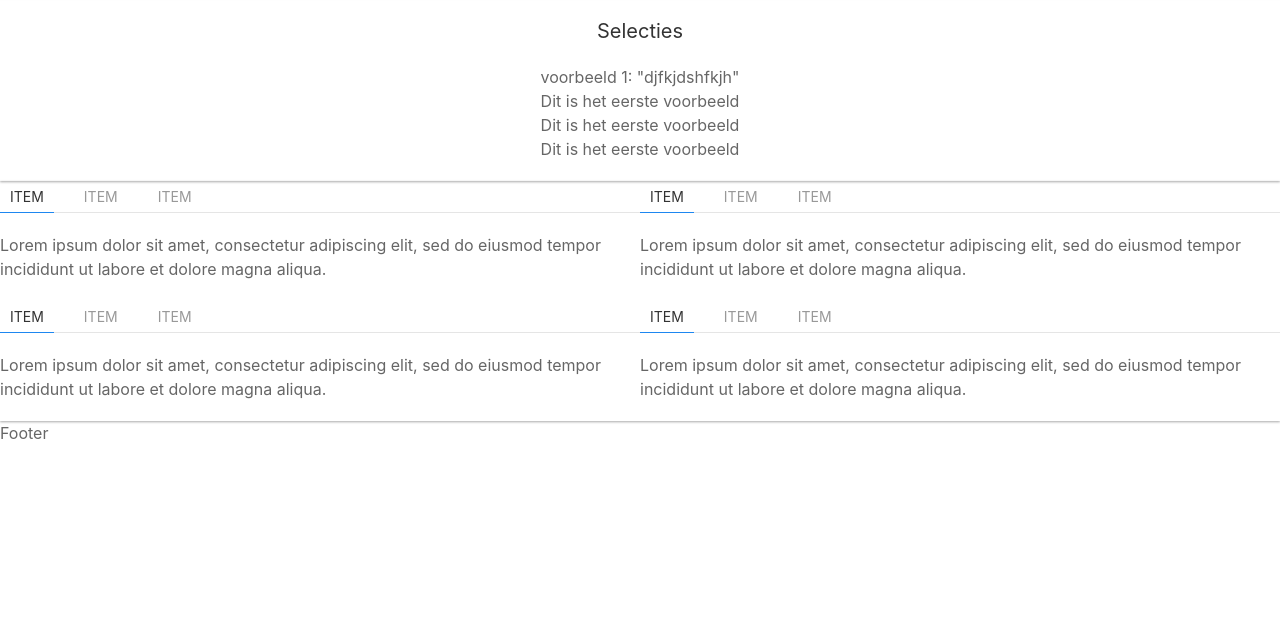
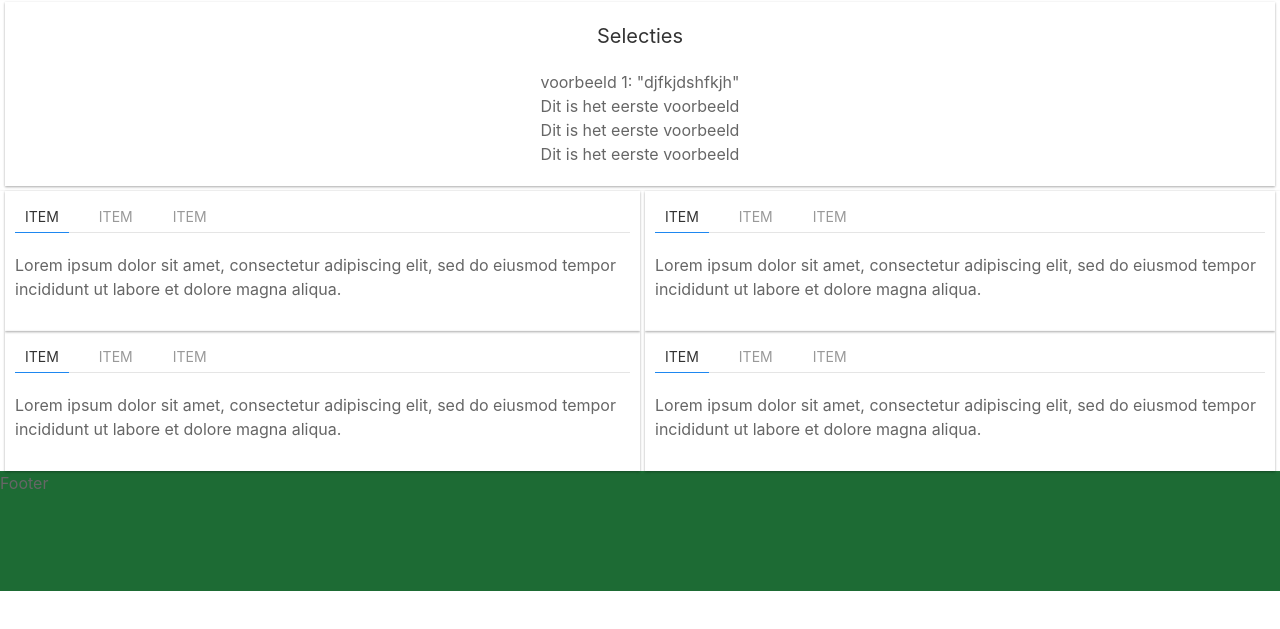
Before and after one commit to YassinRian/UIKIT_opmaak, a website built with Parcel: page index.html in a window 1280 px wide. Shown: the part 163-792 px from the top of the page. Built offline with nearby package versions, Linux system fonts and the light colour scheme.

Commit message:
laatste aanpassing

```diff
--- a/index.html
+++ b/index.html
@@ -116,7 +116,7 @@
 <!-- Content --------------------------------------------------------------------------------------------------------------------------------------------------------------------------------->
     <div class="uk-grid-collapse uk-child-width-1-2@s card-1" uk-grid>
     <div>
-        <div class="box a">
+        <div class="boxac boxa card-1">
           <ul uk-tab>
             <li><a href="#">Item</a></li>
             <li><a href="#">Item</a></li>
@@ -130,7 +130,7 @@
         </div>
     </div>
     <div>
-        <div class="box a">
+        <div class="boxbd boxb card-1">
           <ul uk-tab>
             <li><a href="#">Item</a></li>
             <li><a href="#">Item</a></li>
@@ -145,7 +145,7 @@
     </div>
 
       <div>
-        <div class="box a">
+        <div class="boxac boxc card-1">
           <ul uk-tab>
             <li><a href="#">Item</a></li>
             <li><a href="#">Item</a></li>
@@ -160,7 +160,7 @@
     </div>
 
     <div>
-      <div class="box a">
+      <div class="boxbd boxd card-1">
         <ul uk-tab>
           <li><a href="#">Item</a></li>
           <li><a href="#">Item</a></li>
--- a/src/style.css
+++ b/src/style.css
@@ -1,6 +1,11 @@
 .header {
   background-color: #1d6b34 !important;
   height: 80px;
+}
+
+.footer {
+  height: 120px;
+  background-color: #1d6b34;
 }
 
 .title {
@@ -47,23 +52,22 @@
 }
 .subheader {
   padding: 20px;
+  margin: 5px;
+}
+
+.boxac {
+  padding: 10px;
+  margin-left: 5px;
+}
+
+.boxbd {
+  padding: 10px;
+  margin-left: 5px;
+  margin-right: 5px;
 }
 
 /*
 
-
-
-
-
-.subheader {
-  grid-column: col 1 / span 4;
-  grid-row: row 3;
-  display: flex;
-  flex-direction: column;
-  justify-content: center;
-  align-items: center;
-  padding: 20px;
-}
 
 .sidebar {
   grid-column: col 1 / span 2;
@@ -72,23 +76,8 @@
   background-color: rgba(29, 107, 52, 0.7);
 }
 
-.content {
-  display: grid;
-  grid-row: row 4;
-  grid-column: col 1 / span 4;
-  grid-gap: 10px;
-  z-index: 1;
-  padding: 5px;
-  grid-template-areas: "boxa boxa boxb boxb" "boxc boxc boxd boxd";
-}
 
 
-.footer {
-  grid-column: col 1 / span 4;
-  grid-row: row 5;
-  height: 120px;
-  background-color: #1d6b34;
-}
 
 .box.a {
   grid-area: boxa;
```
